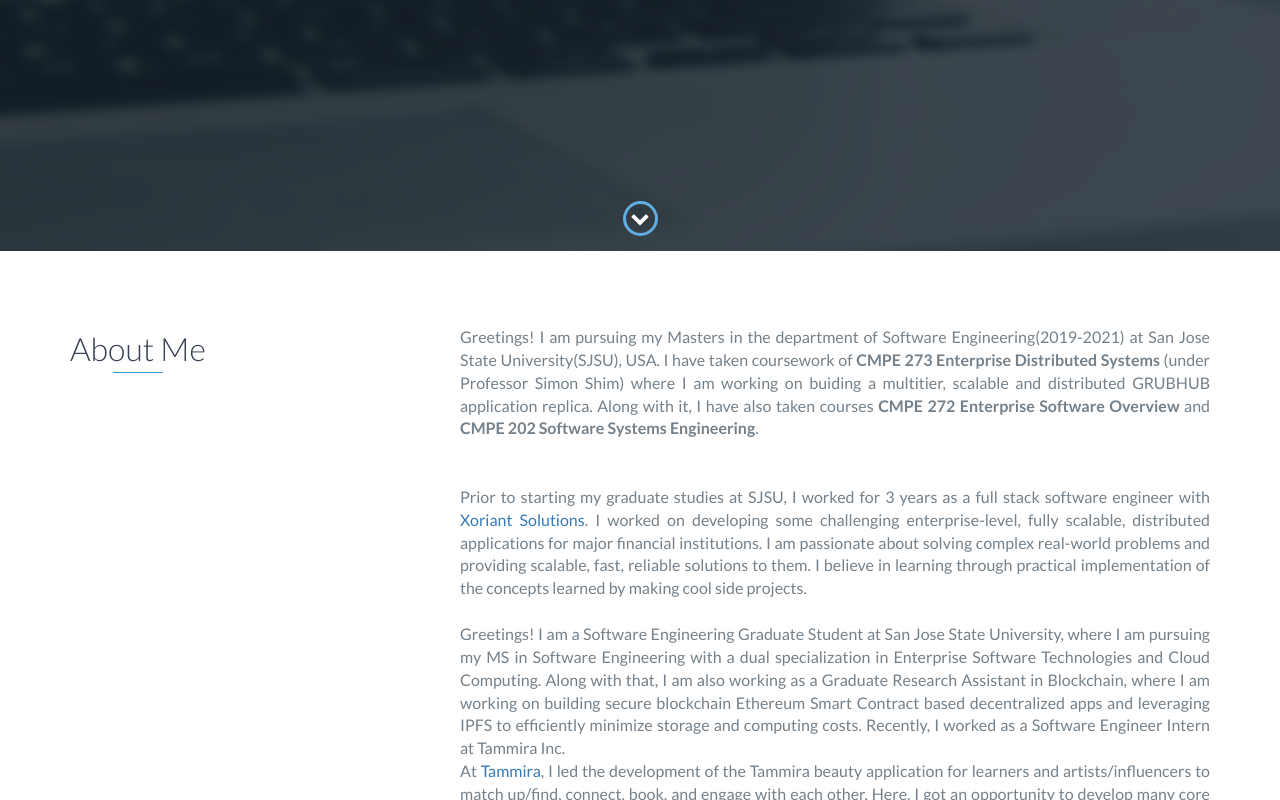
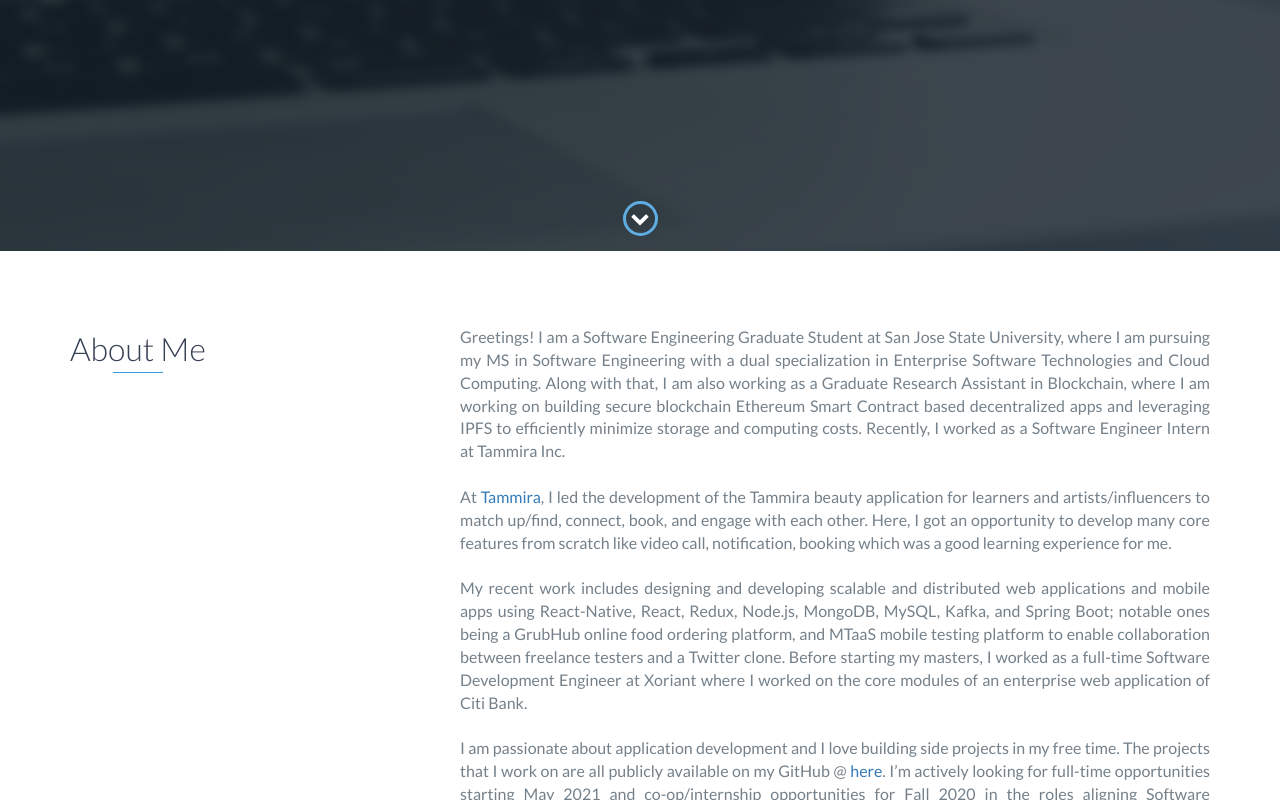
Before and after one commit to shubh08/my-portfolio, a website: page index.html in a window 1280 px wide. Shown: the part 549-1349 px from the top of the page. Drawn offline with nearby package versions, Linux system fonts and the light colour scheme.

Commit message:
Update index.html

```diff
--- a/index.html
+++ b/index.html
@@ -71,22 +71,12 @@
                     <h2 class="heading">About Me</h2>
                 </div>
                 <div class="col-md-8">
-
-                      <p>  Greetings! I am pursuing my Masters in the department of Software Engineering(2019-2021) at San Jose State University(SJSU), USA. I have taken coursework of <b>CMPE 273 Enterprise Distributed Systems</b> (under Professor Simon Shim) where I am working on buiding a multitier, scalable and distributed GRUBHUB application replica. Along with it, I have also taken courses <b>CMPE 272 Enterprise Software Overview</b> and <b>CMPE 202 Software Systems Engineering</b>.</p>
-                            <br> <br>
-                        <p>Prior to starting my graduate studies at SJSU, I worked for 3 years as a full stack software
-                        engineer with <a href="https://www.xoriant.com">Xoriant Solutions</a>. I worked on developing
-                        some challenging enterprise-level, fully scalable, distributed applications for major financial
-                        institutions. I am passionate about solving complex real-world problems and providing scalable,
-                        fast, reliable solutions to them. I believe in learning through practical implementation of the
-                        concepts learned by making cool side projects.</p>
-                    <br/>
                     <p>
                   Greetings!    I am a Software Engineering Graduate Student at San Jose State University, where I am pursuing my MS in Software Engineering with a dual specialization in Enterprise Software Technologies and Cloud Computing.
 Along with that, I am also working as a Graduate Research Assistant in Blockchain, where I am working on building secure blockchain Ethereum Smart Contract based decentralized apps and leveraging IPFS to efficiently minimize storage and computing costs. Recently, I worked as a Software Engineer Intern at Tammira Inc. <br/>
-                        At <a href="https://tammira.com/">Tammira</a>, I led the development of the Tammira beauty application for learners and artists/influencers to match up/find, connect, book, and engage with each other. Here, I got an opportunity to develop many core features from scratch like video call, notification, booking which was a good learning experience for me.
-<br/>My recent work includes designing and developing scalable and distributed web applications and mobile apps using React-Native, React, Redux, Node.js, MongoDB, MySQL, Kafka, and Spring Boot; notable ones being a GrubHub online food ordering platform, and MTaaS mobile testing platform to enable collaboration between freelance testers and a Twitter clone.
-Before starting my masters, I worked as a full-time Software Development Engineer at Xoriant where I worked on the core modules of an enterprise web application of Citi Bank. <br/> I am passionate about application development and I love building side projects in my free time.
+                       <br/> At <a href="https://tammira.com/">Tammira</a>, I led the development of the Tammira beauty application for learners and artists/influencers to match up/find, connect, book, and engage with each other. Here, I got an opportunity to develop many core features from scratch like video call, notification, booking which was a good learning experience for me.
+<br/><br/>My recent work includes designing and developing scalable and distributed web applications and mobile apps using React-Native, React, Redux, Node.js, MongoDB, MySQL, Kafka, and Spring Boot; notable ones being a GrubHub online food ordering platform, and MTaaS mobile testing platform to enable collaboration between freelance testers and a Twitter clone.
+Before starting my masters, I worked as a full-time Software Development Engineer at Xoriant where I worked on the core modules of an enterprise web application of Citi Bank. <br/><br/> I am passionate about application development and I love building side projects in my free time.
 The projects that I work on are all publicly available on my GitHub @ <a href="https://github.com/shubh08">here</a>.
 I’m actively looking for full-time opportunities starting May 2021 and co-op/internship opportunities for Fall 2020 in the roles aligning Software Development Engineering, Blockchain development.
                     </p>
```
